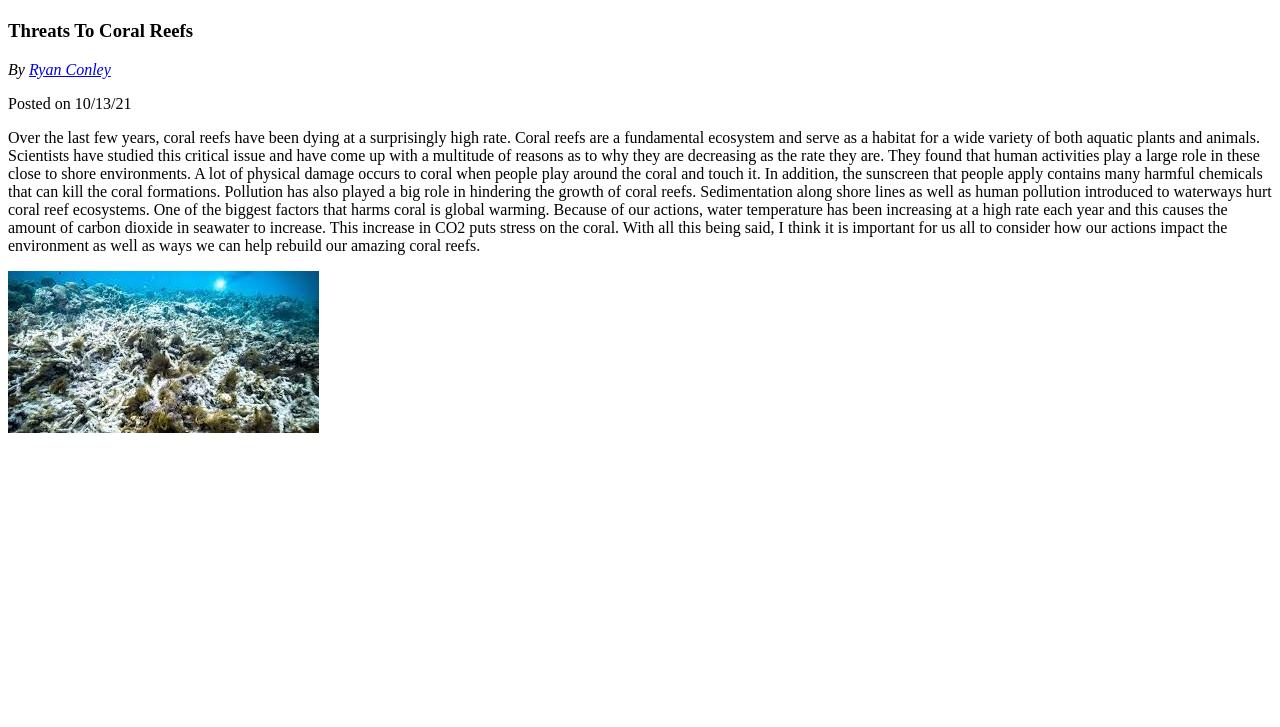
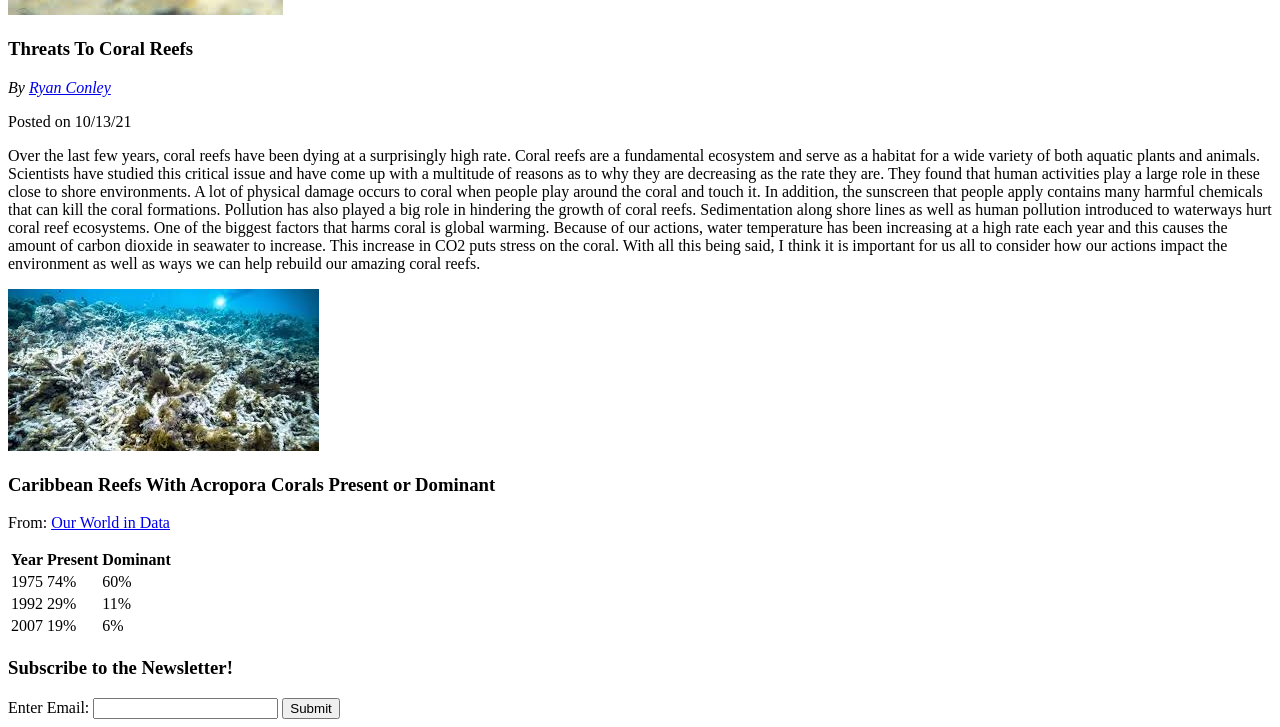
Before and after one commit to Ryanconley4/mi349_blog, a plain HTML site: page index.html in a window 1280 px wide. Shown: the part 635-1362 px from the top of the page. Before the commit the page ends 1088 px from the top, so only its background shows below. Drawn offline with Linux system fonts and the light colour scheme.

Commit message:
Added tables and forms to website along with new contact page

```diff
--- a/index.html
+++ b/index.html
@@ -16,6 +16,7 @@
         <ul>
             <li><a title="Home Page" href="/">Home</a></li>
             <li><a title="About me" href="/about">About</a></li>
+            <li><a title="Contact" href="/contact">Contact Us</a></li>
         </ul>
     </nav>
     <section>
@@ -66,6 +67,41 @@
                 impact the environment as well as ways we can help rebuild our amazing coral reefs.</p>
             <p><img src="reef.jpg" alt="Decaying Coral Reef"></p>
         </article>
+        <section>
+            <h3>Caribbean Reefs With Acropora Corals Present or Dominant</h3>
+            <p>From: <a href="https://ourworldindata.org/coral-reefs" title="Our World in Data">Our World in Data</a></p>
+            <table>
+                <tr>
+                    <th>Year</th>
+                    <th>Present</th>
+                    <th>Dominant</th>
+                </tr>
+                <tr>
+                    <td>1975</td>
+                    <td>74%</td>
+                    <td>60%</td>
+                </tr>
+                <tr>
+                    <td>1992</td>
+                    <td>29%</td>
+                    <td>11%</td>
+                </tr>
+                <tr>
+                    <td>2007</td>
+                    <td>19%</td>
+                    <td>6%</td>
+                </tr>
+            </table>
+        </section>
+    </section>
+    <section>
+        <h3>Subscribe to the Newsletter!</h3>
+        <form>
+            <label> Enter Email:
+                <input type="email">
+            </label>
+            <button>Submit</button>
+        </form>
     </section>
 </body>
 </html>
```
Also changed, not shown: about.html (+1 -0 lines), contact.html (added, +46 -0 lines).
